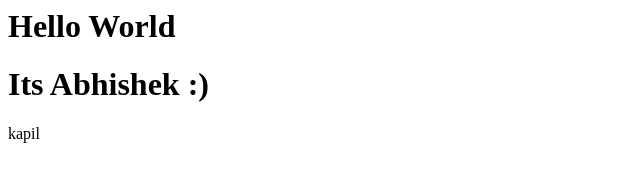
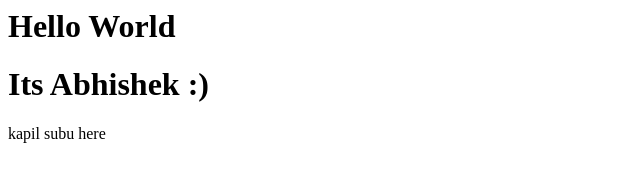
Before and after one commit to skillogic/devopsgit, a plain HTML site: page index.html in a window 1280 px wide. Shown: the full height of the page, 0-640 px from the left. Drawn offline with Linux system fonts and the light colour scheme.

Commit message:
Subu commit

```diff
--- a/index.html
+++ b/index.html
@@ -5,5 +5,5 @@
 <h1> Its Abhishek :) </h1>
 </boy>
 kapil
-
+subu here
 </html>
```
